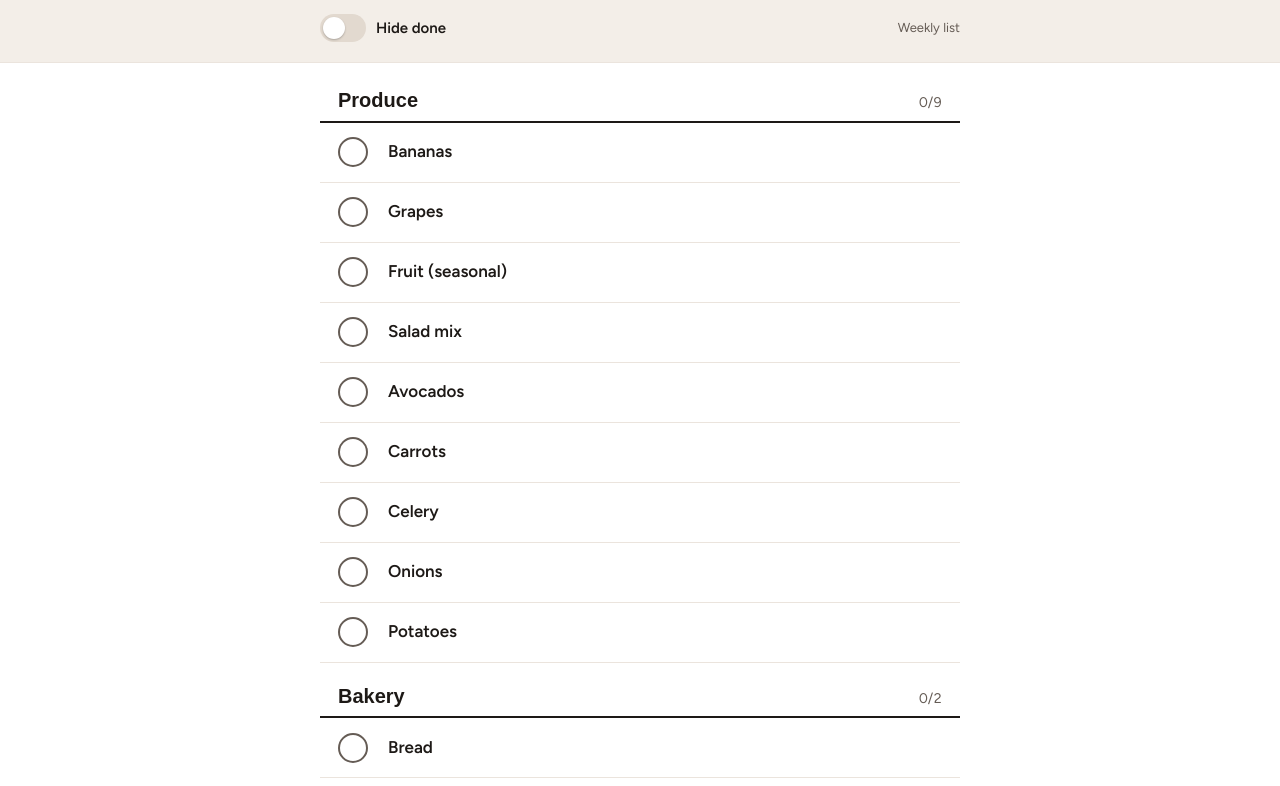
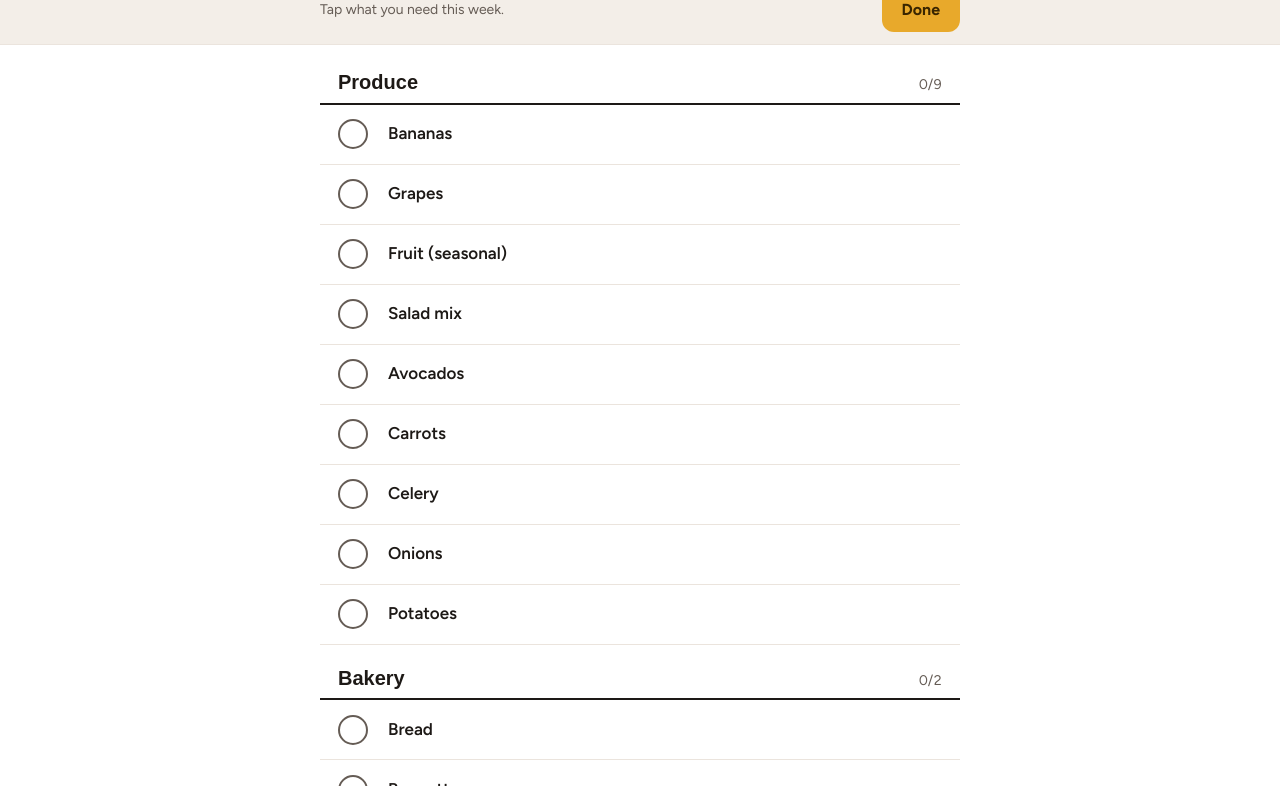
Before and after one commit to BranTRoz/thanksgiving-2026, a plain HTML site: page weekly/index.html in a window 1280 px wide. Shown: the part 61-847 px from the top of the page. Drawn offline with Linux system fonts and the light colour scheme; a web font is replaced by a local one.

Commit message:
Weekly app: add Choose items screen for this week's picks
Co-Authored-By: Claude Opus 5.5 <noreply@anthropic.com>
Claude-Session: https://claude.ai/code/session_01WRCpBGGzNKTMDHxS5HYHCE

```diff
--- a/weekly/index.html
+++ b/weekly/index.html
@@ -24,7 +24,7 @@
 :root{color-scheme:light dark;
 --bg:light-dark(#ffffff,#16110f);--ink:light-dark(#1d1916,#f3ece6);--mute:light-dark(#655c55,#b9ada3);
 --line:light-dark(#ebe4dd,#352c27);--head:light-dark(#f3eee8,#2a241f);--track:light-dark(#e2d9cf,#4a3f36);
---gold:#e8a92b;--goldInk:#3a2600;--card:light-dark(#faf6f2,#211a17)}
+--gold:#e8a92b;--sage:light-dark(#5f8a4f,#8fbf7c);--sageBg:light-dark(#eef5ea,#1f2a1b);--sageInk:light-dark(#ffffff,#12200d);--goldInk:#3a2600;--card:light-dark(#faf6f2,#211a17)}
 :root[data-theme=light]{color-scheme:light}:root[data-theme=dark]{color-scheme:dark}
 *{box-sizing:border-box;min-width:0}
 body{margin:0;background:var(--bg);color:var(--ink);font:17px/1.4 Figtree,system-ui,sans-serif;overflow-x:clip;-webkit-tap-highlight-color:transparent}
@@ -60,16 +60,17 @@ main{padding:4px 0 40px}
 .foot{display:flex;justify-content:center;padding:18px}
 .ghost{border:1.5px solid var(--line);background:transparent;border-radius:12px;min-height:44px;padding:0 16px;cursor:pointer;font-weight:600;color:var(--mute)}
 .ghost.arm{border-color:#b3261e;color:#b3261e}
+.pill{border:1.5px solid var(--ink);background:transparent;border-radius:999px;min-height:40px;padding:0 16px;font-weight:700;font-size:15px;cursor:pointer}
+.go{border:0;border-radius:12px;background:var(--gold);color:var(--goldInk);font-weight:700;min-height:44px;padding:0 20px;cursor:pointer;font-size:16px}
+.hint{font-size:14px;color:var(--mute)}
+.admin .row.on{background:var(--sageBg)}.admin .row.on .ck{background:var(--sage);border-color:var(--sage)}.admin .row.on .ck svg{opacity:1;stroke:var(--sageInk)}
+.empty p{margin:0 0 14px}
 @media(min-width:700px){main,.hw{max-width:640px;margin-inline:auto}}
 @media(prefers-reduced-motion:reduce){.bar i,.sw .tr,.sw .tr::after{transition:none}}
 </style>
 </head>
 <body>
-<header><div class="hw">
-<div class="top"><h1>Groceries</h1><div class="count" id="count"></div></div>
-<div class="bar"><i id="bar"></i></div>
-<div class="ctrl"><button class="sw" id="hide" role="switch" aria-checked="false"><span class="tr" aria-hidden="true"></span>Hide done</button><span class="dishes">Weekly list</span></div>
-</div></header>
+<header><div class="hw" id="head"></div></header>
 <main id="main"></main>
 <script>
 {
@@ -82,42 +83,64 @@ const LIST=[["Produce",[["w-bananas","Bananas",''],["w-grapes","Grapes",''],["w-
  ["Beverages",[["w-coffee","Coffee",''],["w-tea","Tea",''],["w-apple-juice","Apple juice",'']]],
  ["Frozen",[["w-bao-buns","Bao buns",''],["w-peas","Peas",''],["w-turkey-meatballs","Turkey meatballs",'']]],
  ["Household and paper",[["w-foil","Foil",''],["w-foil-pans-8-8","Foil pans, 8×8",''],["w-bounty-paper-towels","Bounty paper towels",''],["w-toilet-paper","Toilet paper",''],["w-garbage-bags","Garbage bags",''],["w-windex","Windex",'']]]];
-const KEY='weekly-list';
-let st={done:[],hide:false,extra:[]};
+const KEY='weekly-list-v2';
+let st={sel:[],done:[],hide:false,extra:[],mode:null};
 try{st=Object.assign(st,JSON.parse(localStorage.getItem(KEY)||'{}'))}catch(e){}
-let done=new Set(st.done),armT=null;
-const save=()=>{try{localStorage.setItem(KEY,JSON.stringify({done:[...done],hide:st.hide,extra:st.extra}))}catch(e){}};
+let sel=new Set(st.sel),done=new Set(st.done),armT=null,armR=null;
+if(!st.mode)st.mode=sel.size?'shop':'admin';
+const save=()=>{try{localStorage.setItem(KEY,JSON.stringify({sel:[...sel],done:[...done],hide:st.hide,extra:st.extra,mode:st.mode}))}catch(e){}};
 const CK='<svg viewBox="0 0 24 24" fill="none" stroke-width="3.4" stroke-linecap="round" stroke-linejoin="round"><path d="M5 12.5l4.5 4.5L19 7.5"/></svg>';
-const esc=s=>s.replace(/[&<>"]/g,c=>({'&':'&amp;','<':'&lt;','>':'&gt;','"':'&quot;'}[c]));
-const main=document.getElementById('main'),hide=document.getElementById('hide');
-function sections(){return [...LIST,['Extras',st.extra.map(x=>[x.id,x.name,'',false,true])]]}
-function render(){
- const all=sections().flatMap(s=>s[1]),n=all.filter(i=>done.has(i[0])).length,left=all.length-n;
- document.getElementById('count').innerHTML=`${left}<small>to get</small>`;
- document.getElementById('bar').style.width=(all.length?Math.round(n/all.length*100):0)+'%';
- hide.setAttribute('aria-checked',st.hide);
+const esc=s=>String(s).replace(/[&<>"]/g,c=>({'&':'&amp;','<':'&lt;','>':'&gt;','"':'&quot;'}[c]));
+const head=document.getElementById('head'),main=document.getElementById('main');
+const sections=()=>[...LIST,['Extras',st.extra.map(x=>[x.id,x.name,'',false,true])]];
+const addForm=()=>`<form class="add" id="add"><input id="newItem" placeholder="Paper plates" aria-label="Add an item" autocomplete="off"><button type="submit">Add</button></form>`;
+const row=(id,nm,on,cls,mine)=>`<div style="display:flex"><button class="row${on?' '+cls:''}" data-id="${id}" aria-pressed="${on}"><span class="ck" aria-hidden="true">${CK}</span><span><span class="nm">${esc(nm)}</span></span><span></span></button>${mine?`<button class="del" data-del="${id}" aria-label="Remove ${esc(nm)}">×</button>`:''}</div>`;
+function renderShop(){
+ const mine=sections().flatMap(s=>s[1]).filter(i=>sel.has(i[0])),n=mine.filter(i=>done.has(i[0])).length,left=mine.length-n;
+ head.innerHTML=`<div class="top"><h1>Groceries</h1><div class="count">${left}<small>to get</small></div></div><div class="bar"><i style="width:${mine.length?Math.round(n/mine.length*100):0}%"></i></div><div class="ctrl"><button class="sw" id="hide" role="switch" aria-checked="${st.hide}"><span class="tr" aria-hidden="true"></span>Hide done</button><button class="pill" data-mode="admin">Choose items</button></div>`;
+ if(!sel.size){main.className='shop';main.innerHTML=`<div class="empty"><p>No items picked for this week.</p><button class="go" data-mode="admin">Choose items</button></div><div class="sec"><h2>Extras</h2><span></span></div>${addForm()}`;return}
  let html='';
  for(const [name,items] of sections()){
-  const shown=items.filter(i=>!(st.hide&&done.has(i[0])));
+  const picked=items.filter(i=>sel.has(i[0])),shown=picked.filter(i=>!(st.hide&&done.has(i[0])));
   if(name!=='Extras'&&!shown.length)continue;
-  const got=items.filter(i=>done.has(i[0])).length;
-  html+=`<div class="sec"><h2>${name}</h2><span>${got}/${items.length}</span></div>`;
-  html+=shown.map(([id,nm,dt,opt,mine])=>`<div style="display:flex"><button class="row${done.has(id)?' done':''}" data-id="${id}" aria-pressed="${done.has(id)}"><span class="ck" aria-hidden="true">${CK}</span><span><span class="nm">${esc(nm)}</span>${dt?`<span class="dt">${esc(dt)}</span>`:''}</span>${opt?'<span class="opt">Optional</span>':'<span></span>'}</button>${mine?`<button class="del" data-del="${id}" aria-label="Remove ${esc(nm)}">×</button>`:''}</div>`).join('');
-  if(name==='Extras')html+=`<form class="add" id="add"><input id="newItem" placeholder="Paper towels" aria-label="Add an item" autocomplete="off"><button type="submit">Add</button></form>`;
+  html+=`<div class="sec"><h2>${name}</h2><span>${picked.filter(i=>done.has(i[0])).length}/${picked.length}</span></div>`;
+  html+=shown.map(i=>row(i[0],i[1],done.has(i[0]),'done',false)).join('');
+  if(name==='Extras')html+=addForm();
  }
- if(left===0)html=`<div class="empty">Everything's in the cart.</div>`+html;
+ if(left===0)html=`<div class="empty"><p>Everything’s in the cart.</p></div>`+html;
  html+=`<div class="foot"><button class="ghost" id="reset">Uncheck everything</button></div>`;
- main.innerHTML=html;
+ main.className='shop';main.innerHTML=html;
 }
-main.addEventListener('click',e=>{
- const d=e.target.closest('[data-del]');if(d){st.extra=st.extra.filter(x=>x.id!==d.dataset.del);done.delete(d.dataset.del);save();render();return}
- const r=e.target.closest('.row');if(r){const id=r.dataset.id;done.has(id)?done.delete(id):done.add(id);save();render();return}
+function renderAdmin(){
+ head.innerHTML=`<div class="top"><h1>Choose items</h1><div class="count">${sel.size}<small>picked</small></div></div><div class="ctrl" style="margin-top:8px"><span class="hint">Tap what you need this week.</span><button class="go" data-mode="shop">Done</button></div>`;
+ let html='';
+ for(const [name,items] of sections()){
+  html+=`<div class="sec"><h2>${name}</h2><span>${items.filter(i=>sel.has(i[0])).length}/${items.length}</span></div>`;
+  html+=items.map(i=>row(i[0],i[1],sel.has(i[0]),'on',i[4])).join('');
+  if(name==='Extras')html+=addForm();
+ }
+ html+=`<div class="foot"><button class="ghost" id="clearSel">Clear all picks</button></div>`;
+ main.className='admin';main.innerHTML=html;
+}
+function render(){st.mode==='admin'?renderAdmin():renderShop()}
+document.addEventListener('click',e=>{
+ const m=e.target.closest('[data-mode]');if(m){st.mode=m.dataset.mode;save();render();window.scrollTo(0,0);return}
+ if(e.target.closest('#hide')){st.hide=!st.hide;save();render();return}
+ const d=e.target.closest('[data-del]');if(d){const id=d.dataset.del;st.extra=st.extra.filter(x=>x.id!==id);sel.delete(id);done.delete(id);save();render();return}
+ const r=e.target.closest('.row');if(r){const id=r.dataset.id;
+  if(st.mode==='admin'){if(sel.has(id)){sel.delete(id);done.delete(id)}else sel.add(id)}
+  else{done.has(id)?done.delete(id):done.add(id)}
+  save();render();return}
  const b=e.target.closest('#reset');if(b){
   if(!b.classList.contains('arm')){b.classList.add('arm');b.textContent='Tap again to uncheck all';clearTimeout(armT);armT=setTimeout(()=>{b.classList.remove('arm');b.textContent='Uncheck everything'},3000);return}
-  done.clear();save();render()}
+  done.clear();save();render();return}
+ const c=e.target.closest('#clearSel');if(c){
+  if(!c.classList.contains('arm')){c.classList.add('arm');c.textContent='Tap again to clear all picks';clearTimeout(armR);armR=setTimeout(()=>{c.classList.remove('arm');c.textContent='Clear all picks'},3000);return}
+  sel.clear();done.clear();save();render()}
 });
-main.addEventListener('submit',e=>{e.preventDefault();const i=document.getElementById('newItem'),v=i.value.trim();if(!v)return;st.extra.push({id:'x'+Date.now(),name:v});save();render();document.getElementById('newItem').focus()});
-hide.addEventListener('click',()=>{st.hide=!st.hide;save();render()});
+main.addEventListener('submit',e=>{e.preventDefault();const i=document.getElementById('newItem'),v=i.value.trim();if(!v)return;
+ const ex=sections().flatMap(s=>s[1]).find(x=>x[1].toLowerCase()===v.toLowerCase());
+ const id=ex?ex[0]:'x'+Date.now();if(!ex)st.extra.push({id,name:v});sel.add(id);save();render();const n=document.getElementById('newItem');if(n)n.focus()});
 render();
 if('serviceWorker' in navigator){navigator.serviceWorker.register('sw.js').catch(()=>{})}
 }
--- a/weekly/sw.js
+++ b/weekly/sw.js
@@ -1,4 +1,4 @@
-const CACHE='weekly-v2';
+const CACHE='weekly-v3';
 const CORE=['./','index.html','manifest.webmanifest','icon-180.png','icon-512.png'];
 self.addEventListener('install',e=>{e.waitUntil(caches.open(CACHE).then(c=>c.addAll(CORE)).then(()=>self.skipWaiting()))});
 self.addEventListener('activate',e=>{e.waitUntil(caches.keys().then(ks=>Promise.all(ks.filter(k=>k!==CACHE).map(k=>caches.delete(k)))).then(()=>self.clients.claim()))});
```
